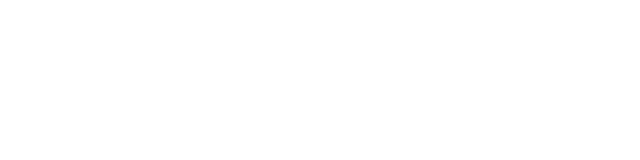
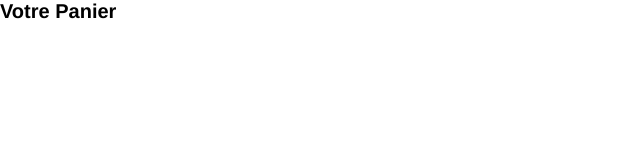
Before and after one commit to mariaguyde/bubble_project, a React (Create React App) app: page / in a window 1280 px wide. Shown: the top 160 px of the page, without its empty margins (0-640 px from the left). Built offline with nearby package versions, Linux system fonts and the light colour scheme.

Commit message:
(refactor:) création du component Panier

```diff
--- a/src/App.js
+++ b/src/App.js
@@ -1,6 +1,10 @@
+import Panier from './components/Panier/Panier';
+
 function App() {
   return (
     <div className="App">
+        {/* ajout du component pour pouvoir le visualiser TODO le retirer */}
+        <Panier/>
     </div>
   );
 }
--- /dev/null
+++ b/src/components/Panier/Panier.jsx
@@ -0,0 +1,11 @@
+import React from 'react';
+
+const Panier = () => {
+    return (
+        <div>
+            <h1>Votre Panier</h1>
+        </div>
+    );
+};
+
+export default Panier;
```
Also changed, not shown: src/components/Panier/Panier.css (added).
